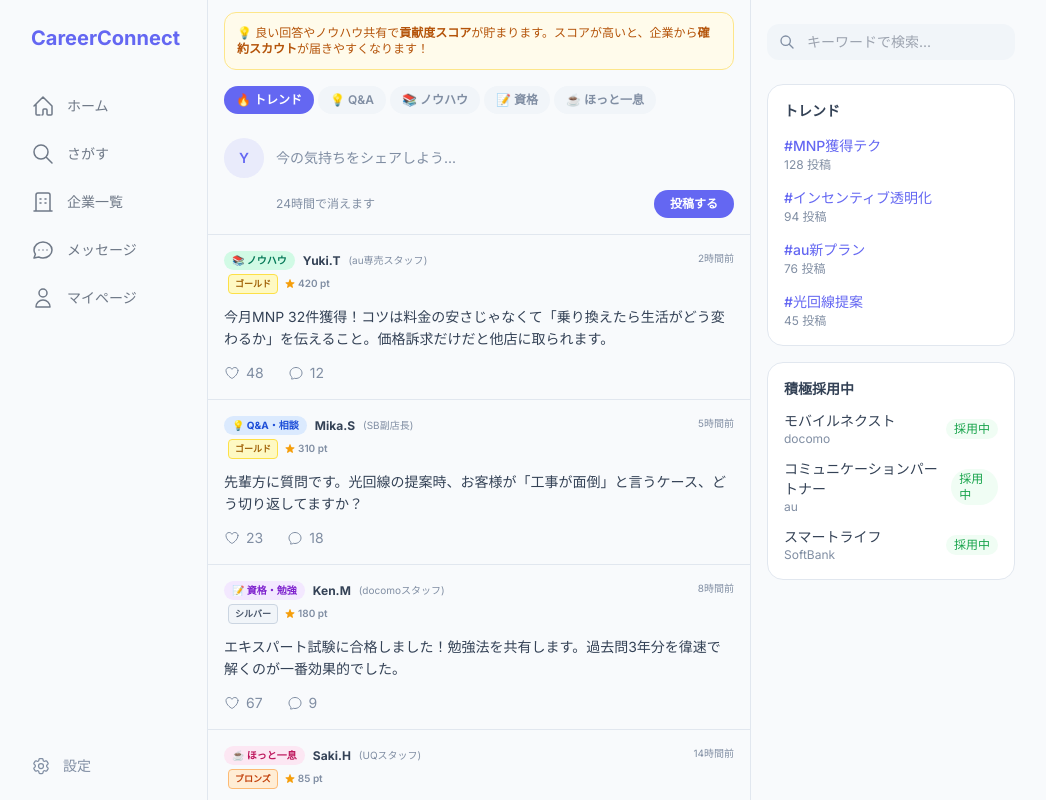
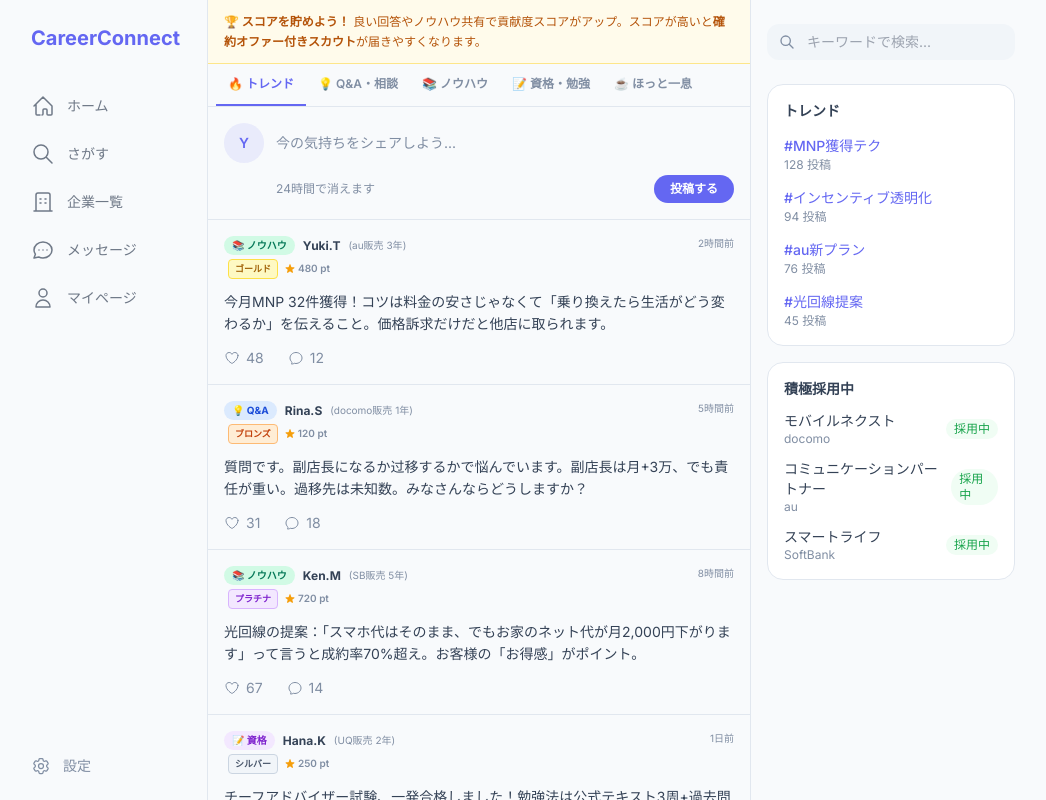
Before and after one commit to kmahm402-eng/careerconnect, a Next.js app: page /feed in a window 1280 px wide. Shown: the top 800 px of the page, without its empty margins (121-1167 px from the left). Built offline with nearby package versions, Linux system fonts and the light colour scheme.

Commit message:
Update page.tsx

```diff
--- a/src/app/(main)/feed/page.tsx
+++ b/src/app/(main)/feed/page.tsx
@@ -1,43 +1,37 @@
 "use client";
 import { useState } from "react";
 
-const TABS = [
-  { id: "trend", label: "🔥 トレンド" },
-  { id: "qa", label: "💡 Q&A" },
-  { id: "knowhow", label: "📚 ノウハウ" },
-  { id: "cert", label: "📝 資格" },
-  { id: "chill", label: "☕ ほっと一息" },
-];
+const TABS = ["🔥 トレンド", "💡 Q&A・相談", "📚 ノウハウ", "📝 資格・勉強", "☕️ ほっと一息"];
 
-const RANK = (s: number) => s >= 500 ? { l: "プラチナ", c: "bg-purple-100 text-purple-700 border-purple-300" } : s >= 300 ? { l: "ゴールド", c: "bg-yellow-100 text-yellow-700 border-yellow-300" } : s >= 100 ? { l: "シルバー", c: "bg-slate-100 text-slate-600 border-slate-300" } : { l: "ブロンズ", c: "bg-orange-100 text-orange-700 border-orange-300" };
-
-const BADGE: Record<string, { bg: string; icon: string }> = {
-  qa: { bg: "bg-blue-100 text-blue-700", icon: "💡 Q&A・相談" },
-  knowhow: { bg: "bg-emerald-100 text-emerald-700", icon: "📚 ノウハウ" },
-  cert: { bg: "bg-purple-100 text-purple-700", icon: "📝 資格・勉強" },
-  chill: { bg: "bg-pink-100 text-pink-700", icon: "☕ ほっと一息" },
+const RANKS: Record<string, {label:string,color:string}> = {
+  bronze: {label:"ブロンズ",color:"bg-orange-100 text-orange-700 border-orange-300"},
+  silver: {label:"シルバー",color:"bg-slate-100 text-slate-600 border-slate-300"},
+  gold: {label:"ゴールド",color:"bg-yellow-100 text-yellow-700 border-yellow-300"},
+  platinum: {label:"プラチナ",color:"bg-purple-100 text-purple-700 border-purple-300"},
 };
 
 const POSTS = [
-  { id: "1", cat: "knowhow", author: { name: "Yuki.T", role: "au専売スタッフ", score: 420 }, content: "今月MNP 32件獲得！コツは料金の安さじゃなくて「乗り換えたら生活がどう変わるか」を伝えること。価格訴求だけだと他店に取られます。", likes: 48, comments: 12, time: "2時間前" },
-  { id: "2", cat: "qa", author: { name: "Mika.S", role: "SB副店長", score: 310 }, content: "先輩方に質問です。光回線の提案時、お客様が「工事が面倒」と言うケース、どう切り返してますか？", likes: 23, comments: 18, time: "5時間前" },
-  { id: "3", cat: "cert", author: { name: "Ken.M", role: "docomoスタッフ", score: 180 }, content: "エキスパート試験に合格しました！勉強法を共有します。過去問3年分を徫速で解くのが一番効果的でした。", likes: 67, comments: 9, time: "8時間前" },
-  { id: "4", cat: "chill", author: { name: "Saki.H", role: "UQスタッフ", score: 85 }, content: "月末にまたノルマ変更…。先月達成したのに今月はさらに上乗せ。みんなもこんな感じですか？正直モチベ下がる…", likes: 89, comments: 24, time: "14時間前" },
-  { id: "5", cat: "knowhow", author: { name: "Taro.N", role: "楽天モバイル", score: 550 }, content: "光回線の提案：「スマホ代はそのまま、でもお家のネット代が月2,000円下がります」って言うと成約率70%超え。お客様の「お得感」がポイント。", likes: 31, comments: 8, time: "1日前" },
+  { id:"1", tab:0, badge:"📚 ノウハウ", badgeColor:"bg-emerald-100 text-emerald-700", author:{name:"Yuki.T",role:"au販売 3年",score:480,rank:"gold"}, content:"今月MNP 32件獲得！コツは料金の安さじゃなくて「乗り換えたら生活がどう変わるか」を伝えること。価格訴求だけだと他店に取られます。", likes:48, comments:12, time:"2時間前" },
+  { id:"2", tab:1, badge:"💡 Q&A", badgeColor:"bg-blue-100 text-blue-700", author:{name:"Rina.S",role:"docomo販売 1年",score:120,rank:"bronze"}, content:"質問です。副店長になるか过移するかで悩んでいます。副店長は月+3万、でも責任が重い。過移先は未知数。みなさんならどうしますか？", likes:31, comments:18, time:"5時間前" },
+  { id:"3", tab:2, badge:"📚 ノウハウ", badgeColor:"bg-emerald-100 text-emerald-700", author:{name:"Ken.M",role:"SB販売 5年",score:720,rank:"platinum"}, content:"光回線の提案：「スマホ代はそのまま、でもお家のネット代が月2,000円下がります」って言うと成約率70%超え。お客様の「お得感」がポイント。", likes:67, comments:14, time:"8時間前" },
+  { id:"4", tab:3, badge:"📝 資格", badgeColor:"bg-purple-100 text-purple-700", author:{name:"Hana.K",role:"UQ販売 2年",score:250,rank:"silver"}, content:"チーフアドバイザー試験、一発合格しました！勉強法は公式テキスト3周+過去問3年分。通勤中にアプリで単語帳を回すのがおすすめ。", likes:42, comments:8, time:"1日前" },
+  { id:"5", tab:4, badge:"☕️ ほっと一息", badgeColor:"bg-orange-100 text-orange-600", author:{name:"Saki.H",role:"docomo販売 4年",score:380,rank:"gold"}, content:"月末にまたノルマ変更…。先月達成したのに今月はさらに上乗せ。みんなもこんな感じですか？正直モチベ下がる…", likes:89, comments:24, time:"14時間前" },
 ];
 
 export default function FeedPage() {
-  const [tab, setTab] = useState("trend");
+  const [tab, setTab] = useState(0);
   const [liked, setLiked] = useState<Record<string, boolean>>({});
-  const filtered = tab === "trend" ? POSTS : POSTS.filter(p => p.cat === tab);
+  const filtered = tab === 0 ? POSTS : POSTS.filter(p => p.tab === tab);
 
   return (
     <div>
-      <div className="mx-4 mt-3 mb-2 bg-amber-50 dark:bg-amber-950/20 border border-amber-200 dark:border-amber-900/30 rounded-xl p-3">
-        <p className="text-xs text-amber-700 dark:text-amber-400 font-medium">💡 良い回答やノウハウ共有で<span className="font-bold">貢献度スコア</span>が貯まります。スコアが高いと、企業から<span className="font-bold">確約スカウト</span>が届きやすくなります！</p>
+      <div className="bg-amber-50 dark:bg-amber-950/20 border-b border-amber-200 dark:border-amber-900/30 px-4 py-3">
+        <p className="text-xs text-amber-700 dark:text-amber-400 leading-relaxed"><span className="font-bold">🏆 スコアを貯めよう！</span> 良い回答やノウハウ共有で貢献度スコアがアップ。スコアが高いと<span className="font-bold">確約オファー付きスカウト</span>が届きやすくなります。</p>
       </div>
 
-      <div className="flex gap-1 px-4 py-2 overflow-x-auto">{TABS.map(t => (<button key={t.id} onClick={() => setTab(t.id)} className={"px-3 py-1.5 rounded-full text-xs font-semibold whitespace-nowrap transition-all " + (tab === t.id ? "bg-primary text-primary-foreground" : "bg-secondary text-muted-foreground hover:text-foreground")}>{t.label}</button>))}</div>
+      <div className="border-b overflow-x-auto">
+        <div className="flex px-2">{TABS.map((t,i)=>(<button key={i} onClick={()=>setTab(i)} className={"px-3 py-3 text-xs font-semibold whitespace-nowrap border-b-2 transition-colors "+(tab===i?"border-primary text-primary":"border-transparent text-muted-foreground hover:text-foreground")}>{t}</button>))}</div>
+      </div>
 
       <div className="border-b p-4">
         <div className="flex gap-3">
@@ -51,21 +45,20 @@ export default function FeedPage() {
       </div>
 
       {filtered.map(post => {
-        const rank = RANK(post.author.score);
-        const badge = BADGE[post.cat];
+        const rank = RANKS[post.author.rank];
         return (
           <article key={post.id} className="border-b p-4 hover:bg-secondary/30 transition-colors">
             <div className="flex justify-between items-start mb-3">
               <div className="flex flex-col gap-1">
                 <div className="flex items-center gap-2">
-                  {badge && <div className={"text-[10px] font-bold px-2 py-0.5 rounded-md " + badge.bg}>{badge.icon}</div>}
+                  <div className={"text-[10px] font-bold px-2 py-0.5 rounded-md "+post.badgeColor}>{post.badge}</div>
                   <span className="text-xs font-bold">{post.author.name}</span>
                   <span className="text-[10px] text-muted-foreground">({post.author.role})</span>
                 </div>
                 <div className="flex items-center gap-1.5 ml-1">
-                  <div className={"text-[9px] font-bold px-1.5 py-0.5 rounded border " + rank.c}>{rank.l}</div>
+                  <div className={"text-[9px] font-bold px-1.5 py-0.5 rounded border "+rank.color}>{rank.label}</div>
                   <span className="text-[10px] font-semibold text-muted-foreground flex items-center gap-0.5">
-                    <svg className="w-3 h-3 text-amber-500" fill="currentColor" viewBox="0 0 20 20"><path d="M9.049 2.927c.3-.921 1.603-.921 1.902 0l1.07 3.292a1 1 0 00.95.69h3.462c.969 0 1.371 1.24.588 1.81l-2.8 2.034a1 1 0 00-.364 1.118l1.07 3.292c.3.921-.755 1.688-1.54 1.118l-2.8-2.034a1 1 0 00-1.175 0l-2.8 2.034c-.784.57-1.838-.197-1.539-1.118l1.07-3.292a1 1 0 00-.364-1.118L2.98 8.72c-.783-.57-.38-1.81.588-1.81h3.461a1 1 0 00.951-.69l1.07-3.292z" /></svg>
+                    <svg className="w-3 h-3 text-amber-500" fill="currentColor" viewBox="0 0 20 20"><path d="M9.049 2.927c.3-.921 1.603-.921 1.902 0l1.07 3.292a1 1 0 00.95.69h3.462c.969 0 1.371 1.24.588 1.81l-2.8 2.034a1 1 0 00-.364 1.118l1.07 3.292c.3.921-.755 1.688-1.54 1.118l-2.8-2.034a1 1 0 00-1.175 0l-2.8 2.034c-.784.57-1.838-.197-1.539-1.118l1.07-3.292a1 1 0 00-.364-1.118L2.98 8.72c-.783-.57-.38-1.81.588-1.81h3.461a1 1 0 00.951-.69l1.07-3.292z"/></svg>
                     {post.author.score} pt
                   </span>
                 </div>
@@ -74,8 +67,8 @@ export default function FeedPage() {
             </div>
             <p className="text-sm leading-relaxed mb-3">{post.content}</p>
             <div className="flex items-center gap-6">
-              <button onClick={() => setLiked(p => ({...p, [post.id]: !p[post.id]}))} className="flex items-center gap-1.5 text-muted-foreground hover:text-red-500 transition text-sm"><svg className="w-4 h-4" fill={liked[post.id] ? "currentColor" : "none"} viewBox="0 0 24 24" stroke="currentColor" strokeWidth={1.5}><path strokeLinecap="round" strokeLinejoin="round" d="M21 8.25c0-2.485-2.099-4.5-4.688-4.5-1.935 0-3.597 1.126-4.312 2.733-.715-1.607-2.377-2.733-4.313-2.733C5.1 3.75 3 5.765 3 8.25c0 7.22 9 12 9 12s9-4.78 9-12z" /></svg><span>{post.likes + (liked[post.id] ? 1 : 0)}</span></button>
-              <button className="flex items-center gap-1.5 text-muted-foreground hover:text-primary transition text-sm"><svg className="w-4 h-4" fill="none" viewBox="0 0 24 24" stroke="currentColor" strokeWidth={1.5}><path strokeLinecap="round" strokeLinejoin="round" d="M12 20.25c4.97 0 9-3.694 9-8.25s-4.03-8.25-9-8.25S3 7.444 3 12c0 2.104.859 4.023 2.273 5.48.432.447.74 1.04.586 1.641a4.483 4.483 0 01-.923 1.785A5.969 5.969 0 006 21c1.282 0 2.47-.402 3.445-1.087.81.22 1.668.337 2.555.337z" /></svg><span>{post.comments}</span></button>
+              <button onClick={()=>setLiked(p=>({...p,[post.id]:!p[post.id]}))} className="flex items-center gap-1.5 text-muted-foreground hover:text-red-500 transition text-sm"><svg className="w-4 h-4" fill={liked[post.id]?"currentColor":"none"} viewBox="0 0 24 24" stroke="currentColor" strokeWidth={1.5}><path strokeLinecap="round" strokeLinejoin="round" d="M21 8.25c0-2.485-2.099-4.5-4.688-4.5-1.935 0-3.597 1.126-4.312 2.733-.715-1.607-2.377-2.733-4.313-2.733C5.1 3.75 3 5.765 3 8.25c0 7.22 9 12 9 12s9-4.78 9-12z"/></svg><span>{post.likes+(liked[post.id]?1:0)}</span></button>
+              <button className="flex items-center gap-1.5 text-muted-foreground hover:text-primary transition text-sm"><svg className="w-4 h-4" fill="none" viewBox="0 0 24 24" stroke="currentColor" strokeWidth={1.5}><path strokeLinecap="round" strokeLinejoin="round" d="M12 20.25c4.97 0 9-3.694 9-8.25s-4.03-8.25-9-8.25S3 7.444 3 12c0 2.104.859 4.023 2.273 5.48.432.447.74 1.04.586 1.641a4.483 4.483 0 01-.923 1.785A5.969 5.969 0 006 21c1.282 0 2.47-.402 3.445-1.087.81.22 1.668.337 2.555.337z"/></svg><span>{post.comments}</span></button>
             </div>
           </article>
         );
```
